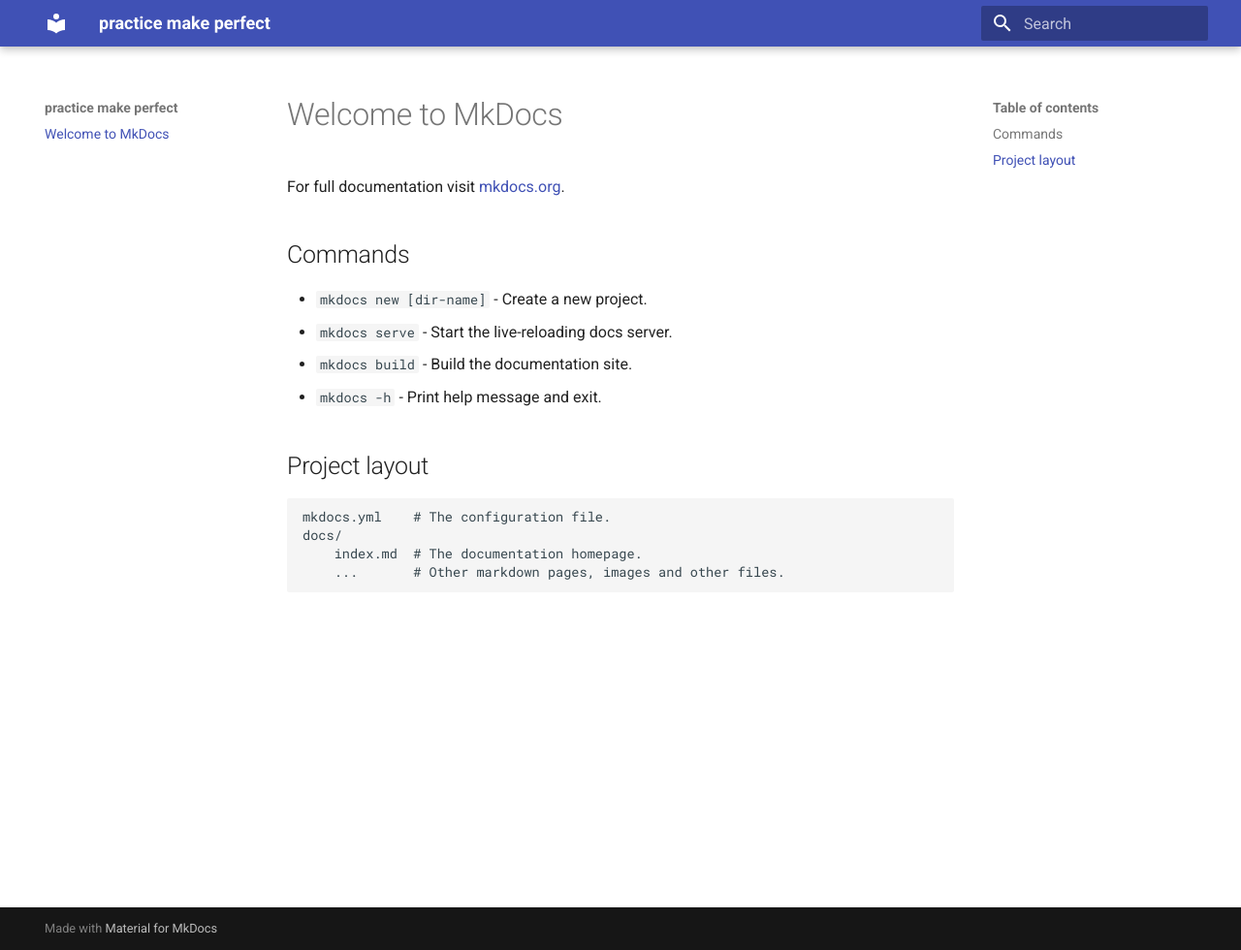
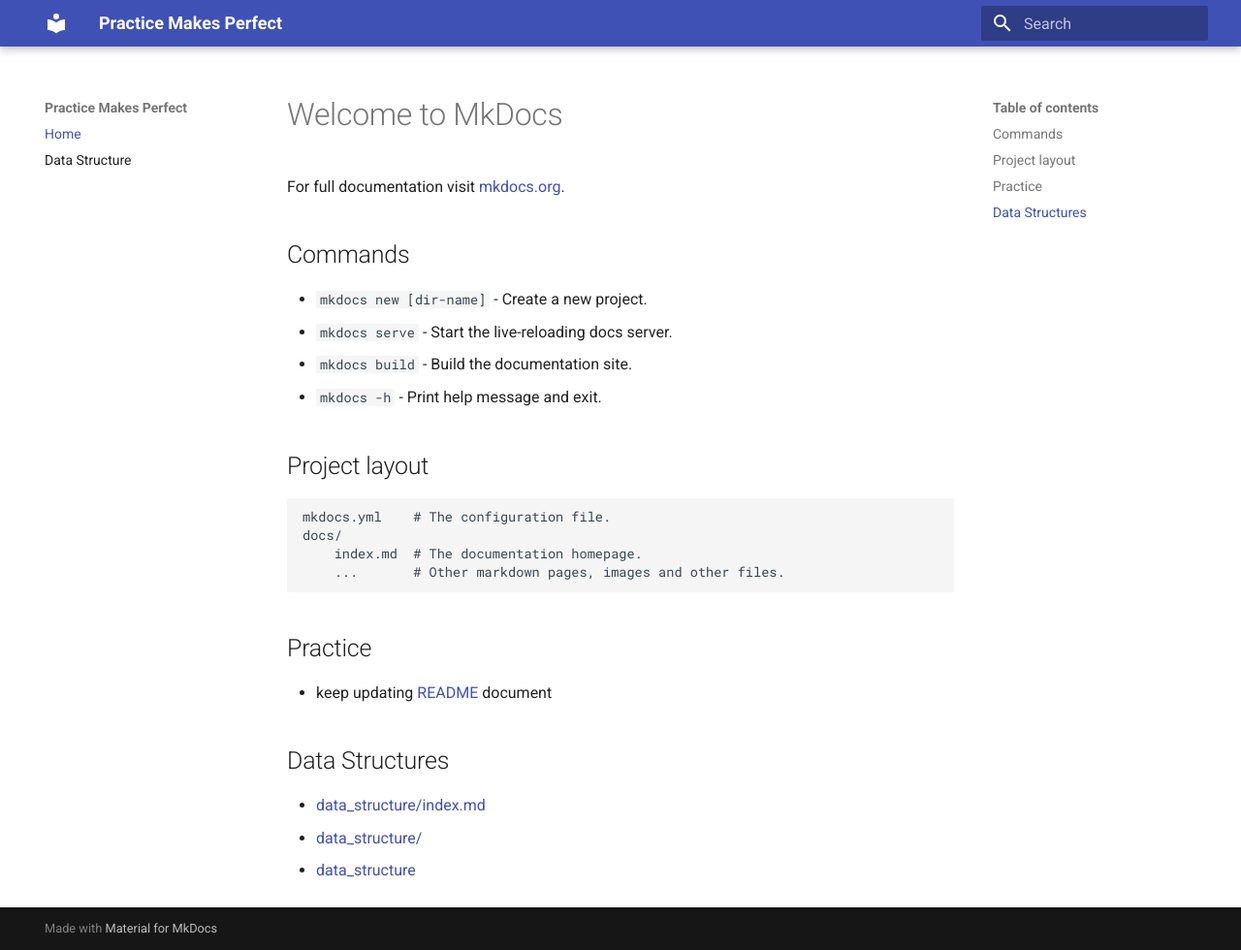
Before and after one commit to eecsmap/practice, an MkDocs documentation site: the page built from docs/index.md, in a window 1280 px wide and 980 px high. Shown: the whole window at 97% size. Built offline with MkDocs 1.6.1 and Material for MkDocs 9.7.7, drawn with Linux system fonts in a browser that asks for light colours.

Commit message:
sanity check to make sure updates are published automatically

```diff
--- a/docs/index.md
+++ b/docs/index.md
@@ -15,3 +15,11 @@
     docs/
         index.md  # The documentation homepage.
         ...       # Other markdown pages, images and other files.
+
+## Practice
+- keep updating [README](https://github.com/eecsmap/practice/blob/main/README.md) document
+
+## Data Structures
+- [data_structure/index.md](data_structure/index.md)
+- [data_structure/](data_structure/)
+- [data_structure](data_structure)
--- a/mkdocs.yml
+++ b/mkdocs.yml
@@ -1,4 +1,8 @@
-site_name: practice make perfect
+site_name: Practice Makes Perfect
 
 theme:
   name: material
+
+nav:
+  - Home: 'index.md'
+  - Data Structure: 'data_structure/index.md'
```
Also changed, not shown: README.md (+18 -0 lines), docs/data_structure/index.md (added, +3 -0 lines).
